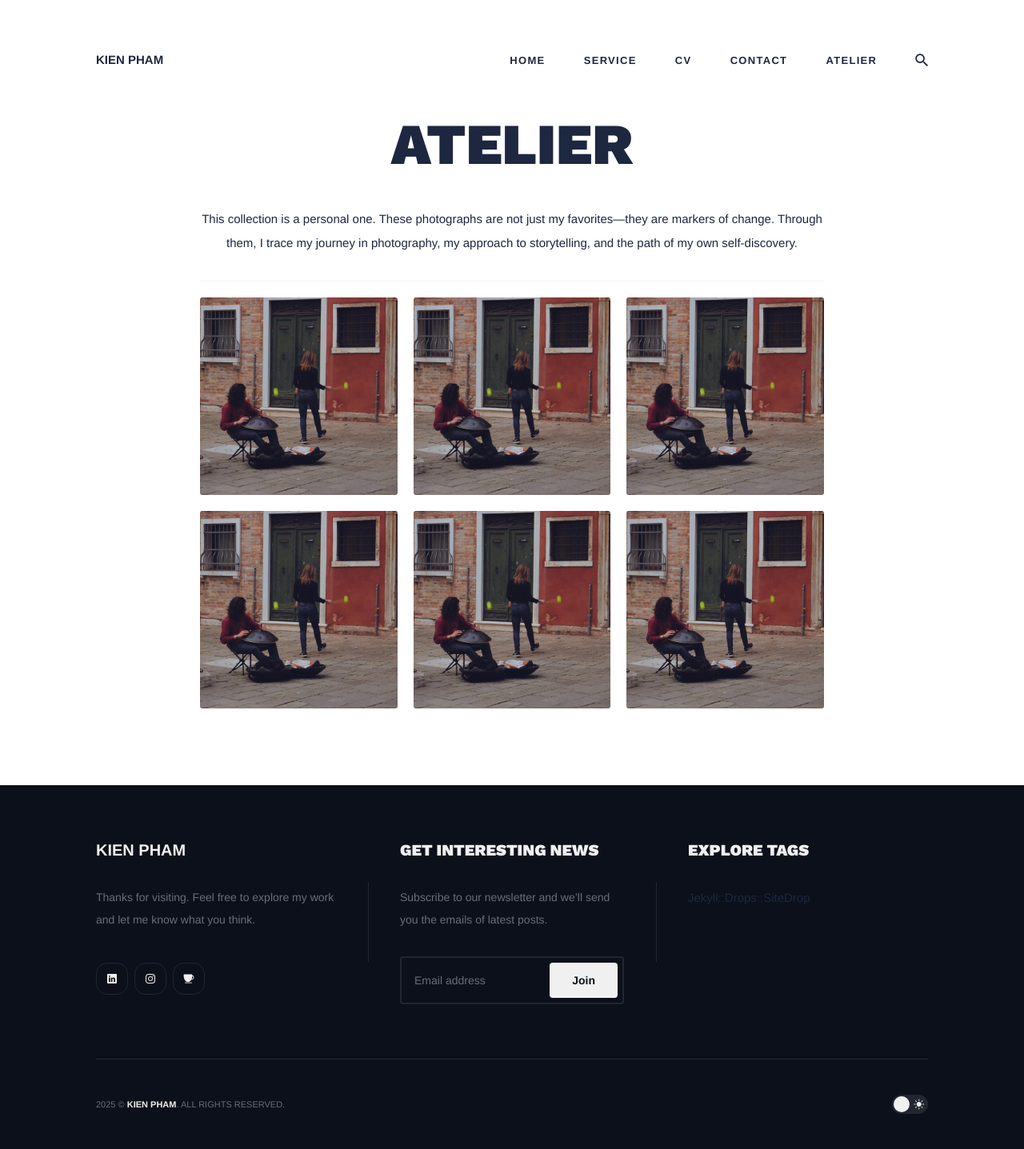
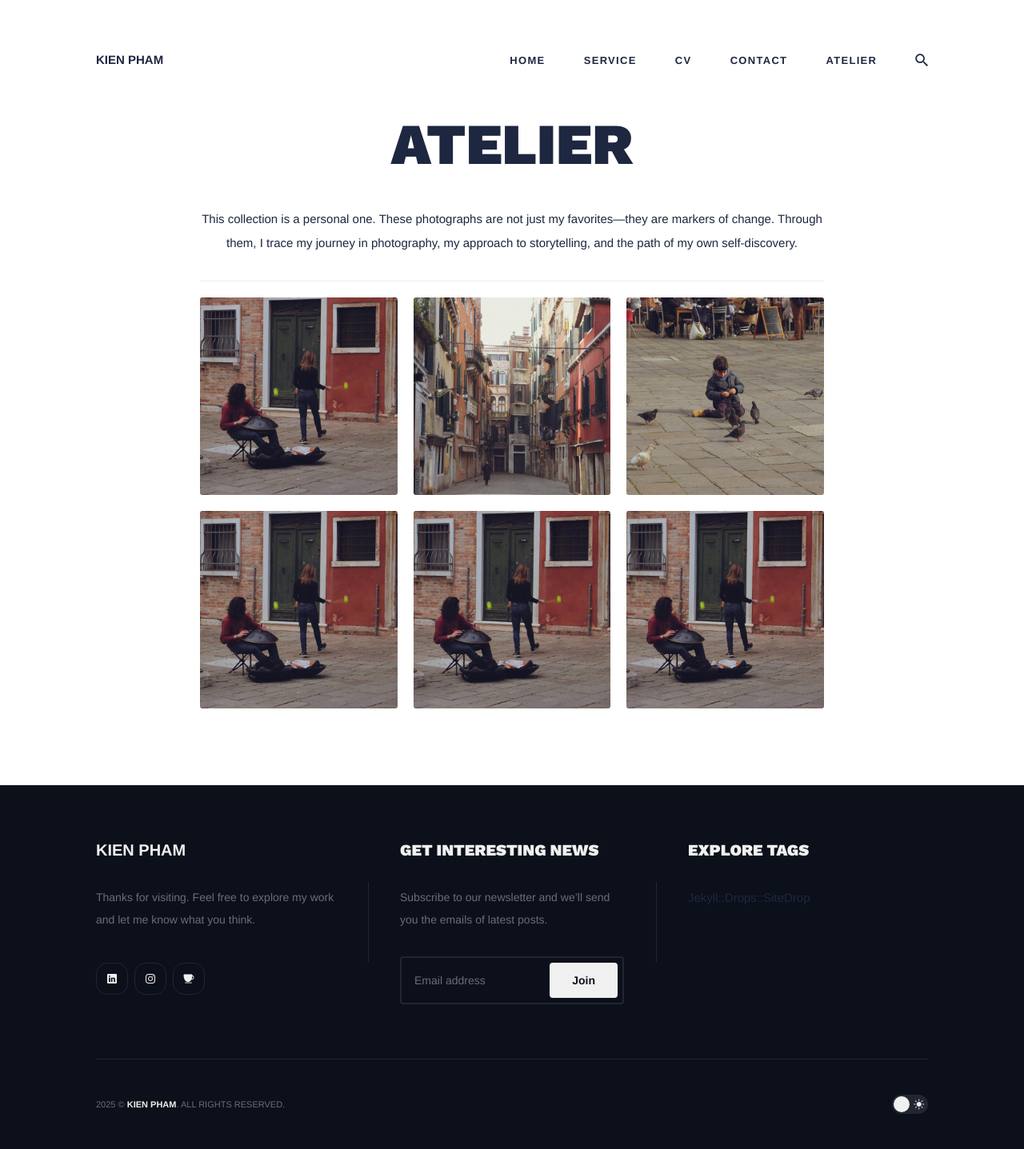
Before and after one commit to ray-ers/ray-ers.github.io, a Jekyll site: the page built from _pages/atelier.md, in a window 1280 px wide. Shown: the whole page at 80% size. Built offline with Jekyll 4.4.1, drawn with Linux system fonts in a browser that asks for light colours; nearby versions of some CDN libraries.

Commit message:
Update atelier.md

```diff
--- a/_pages/atelier.md
+++ b/_pages/atelier.md
@@ -27,21 +27,20 @@ permalink: /atelier/
 </div>
 <!-- Item 2 -->
 <div class="atelier-item">
-    <img src="{{ '/atelier/venice1.jpg' | relative_url }}" alt="Venice" loading="lazy">
+    <img src="{{ '/atelier/venice2.jpg' | relative_url }}" alt="Venice" loading="lazy">
     <div class="atelier-item__caption">
         <h3>Venezia</h3>
         <p class="caption-meta">March 2017</p>
-        <p>This photograph marks the moment 'intentional' photography took form in my mind. It is the convergence of a certain place at a certain time—with equipment ready, and an awareness of the story waiting to be told. Some might call this luck; I call it deliberate intention.</p>
-        <p>And it was at this time that I found beauty in watching us, as human beings, in our daily existence. From the highest peaks of our accomplishments to the quiet grace of daily routines, I wish to have them all. Maybe it is the appreciation for life itself, however human-centric. Admittedly, I never take pride in capturing nature and landscape pictures.</p>
+        <p>I’ve found my most resonant work emerges from a difficult, necessary solitude. While I enjoy the comfort of company when traveling, it's in being alone that the real dialogue begins—an honest reckoning with my own thoughts. This discomfort exposes the imperfect aspects and confronts the irrational self. Yet those raw emotions are the very fuel for a burning desire to communicate, to express, and to memorize.</p>
     </div>
 </div>
 <!-- Item 3 -->
 <div class="atelier-item">
-    <img src="{{ '/atelier/venice1.jpg' | relative_url }}" alt="Venice" loading="lazy">
+    <img src="{{ '/atelier/venice3.jpg' | relative_url }}" alt="Venice" loading="lazy">
     <div class="atelier-item__caption">
         <h3>Venezia</h3>
         <p class="caption-meta">March 2017</p>
-        <p>This photograph marks the moment 'intentional' photography took form in my mind. It is the convergence of a certain place at a certain time—with equipment ready, and an awareness of the story waiting to be told. Some might call this luck; I call it deliberate intention</p>
+        <p>And finally, there is the honor of the subjects themselves. They move through the world, sharing moments of their existence, often unaware of the camera's gaze. I am a guest in that moment, and I have a profound gratitude for what they share. To me, every photograph represents a silent agreement: they offer a moment of truth, and in return, I have a duty to honor their privacy and dignity. Protecting their story is fundamental to protecting my own integrity and the sanctity of the viewer's experience.</p>
     </div>
 </div>
 <!-- Item 4 -->
```
